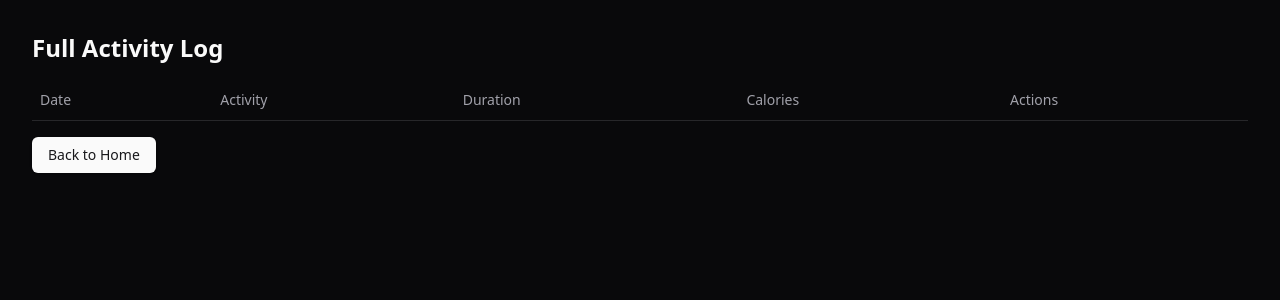
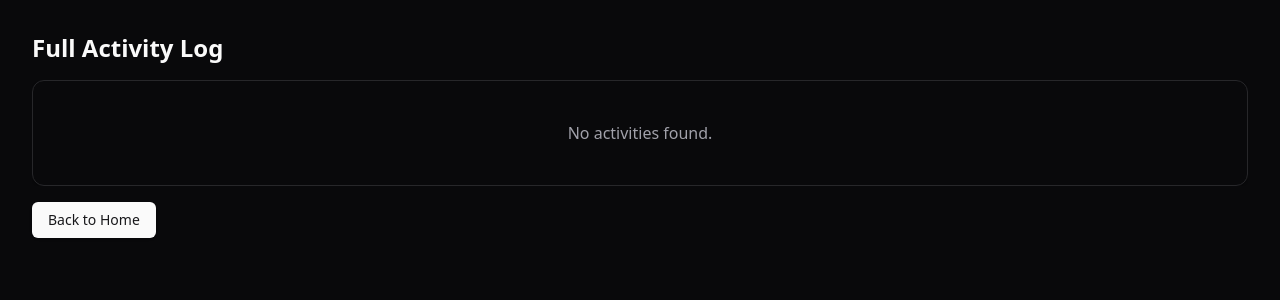
Before and after one commit to tanayyyyy7/actfour-fitness, a React (Vite) app in the folder actfour-fitness/: page /full-activity-log in a window 1280 px wide. Shown: the top 300 px of the page. Built offline with nearby package versions, Linux system fonts and the light colour scheme.

Commit message:
added conditional rendering for table: ActivityLog

```diff
--- a/actfour-fitness/components/FullActivityLog.jsx
+++ b/actfour-fitness/components/FullActivityLog.jsx
@@ -1,9 +1,9 @@
-import React, { useContext, useState } from 'react'
-import { ActivityContext } from './contexts/ActivityContext'
-import { Link } from 'react-router-dom'
+import React, { useContext, useState } from 'react';
+import { ActivityContext } from './contexts/ActivityContext';
+import { Link } from 'react-router-dom';
 import { format, isToday } from 'date-fns';
-import { Button } from "@/components/ui/button"
-import { Input } from "@/components/ui/input"
+import { Button } from "@/components/ui/button";
+import { Input } from "@/components/ui/input";
 import {
   Table,
   TableBody,
@@ -11,7 +11,8 @@ import {
   TableHead,
   TableHeader,
   TableRow,
-} from "@/components/ui/table"
+} from "@/components/ui/table";
+import { Card, CardContent } from "@/components/ui/card";
 
 export default function FullActivityLog() {
   const { activities, updateActivity, deleteActivity } = useContext(ActivityContext);
@@ -36,6 +37,13 @@ export default function FullActivityLog() {
     <div className="max-w-7xl mx-auto p-4 sm:p-6 lg:p-8">
       <h2 className="text-2xl font-semibold mb-4">Full Activity Log</h2>
       <div className="overflow-x-auto">
+        {activities.length === 0 ? (
+        <Card>
+          <CardContent className="text-center py-10">
+            <p className="text-muted-foreground">No activities found.</p>
+          </CardContent>
+        </Card>
+        ) : (
         <Table>
           <TableHeader>
             <TableRow>
@@ -93,6 +101,7 @@ export default function FullActivityLog() {
             ))}
           </TableBody>
         </Table>
+        )}
       </div>
       <Link to="/">
         <Button className="mt-4">Back to Home</Button>
--- a/actfour-fitness/components/HomeScreen.jsx
+++ b/actfour-fitness/components/HomeScreen.jsx
@@ -2,7 +2,7 @@
 import React, { useState, useContext } from 'react';
 import { format, subDays, addDays, isToday } from 'date-fns';
 import { ChevronLeft, ChevronRight } from 'lucide-react';
-import { Link } from 'react-router-dom';
+import { Link, useNavigate } from 'react-router-dom';
 import { Button } from "@/components/ui/button";
 import ProgressCard from './ProgressCard';
 import ActivityLog from './ActivityLog';
@@ -12,12 +12,14 @@ import { ModeToggle } from '@/components/mode-toggle';
 import { useToast } from '@/hooks/use-toast';
 import LogStepsDialog from './LogStepsDialog';
 import LogActivityDialog from './LogActivityDialog';
+import { Navigate } from 'react-router-dom';
 
 export default function HomeScreen() {
   const [currentDate, setCurrentDate] = useState(new Date());
   const { activities, getTotalCaloriesBurned, getTotalSteps } = useContext(ActivityContext);
   const { user } = useContext(UserContext);
   const { toast } = useToast();
+  const navigate = useNavigate();
   const [isLogStepsOpen, setIsLogStepsOpen] = useState(false);
   const [isLogActivityOpen, setIsLogActivityOpen] = useState(false);
 
@@ -82,11 +84,10 @@ export default function HomeScreen() {
           handleLogActivityClick={handleLogActivityClick}
           isToday={isToday(currentDate)}
         />
-        <Link to="/full-activity-log">
-          <Button className="w-full sm:w-auto">
+
+          <Button className="w-fit" onClick={() => navigate('/full-activity-log')}>
             Full Activity Log
           </Button>
-        </Link>
 
         <div className="grid grid-cols-1 sm:grid-cols-2 gap-4">
           <ProgressCard title="Steps" current={totalSteps} goal={10000} unit="steps" />
```
Lines whose indentation alone changed are shown as unchanged.
